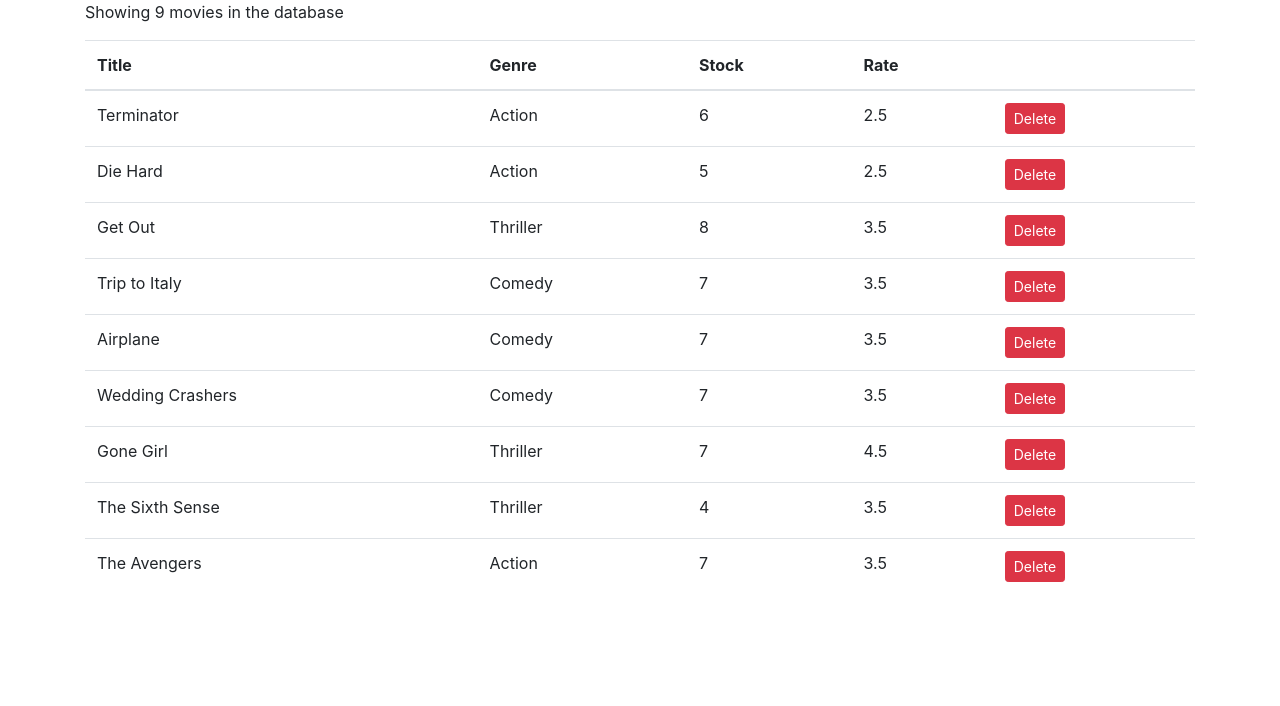
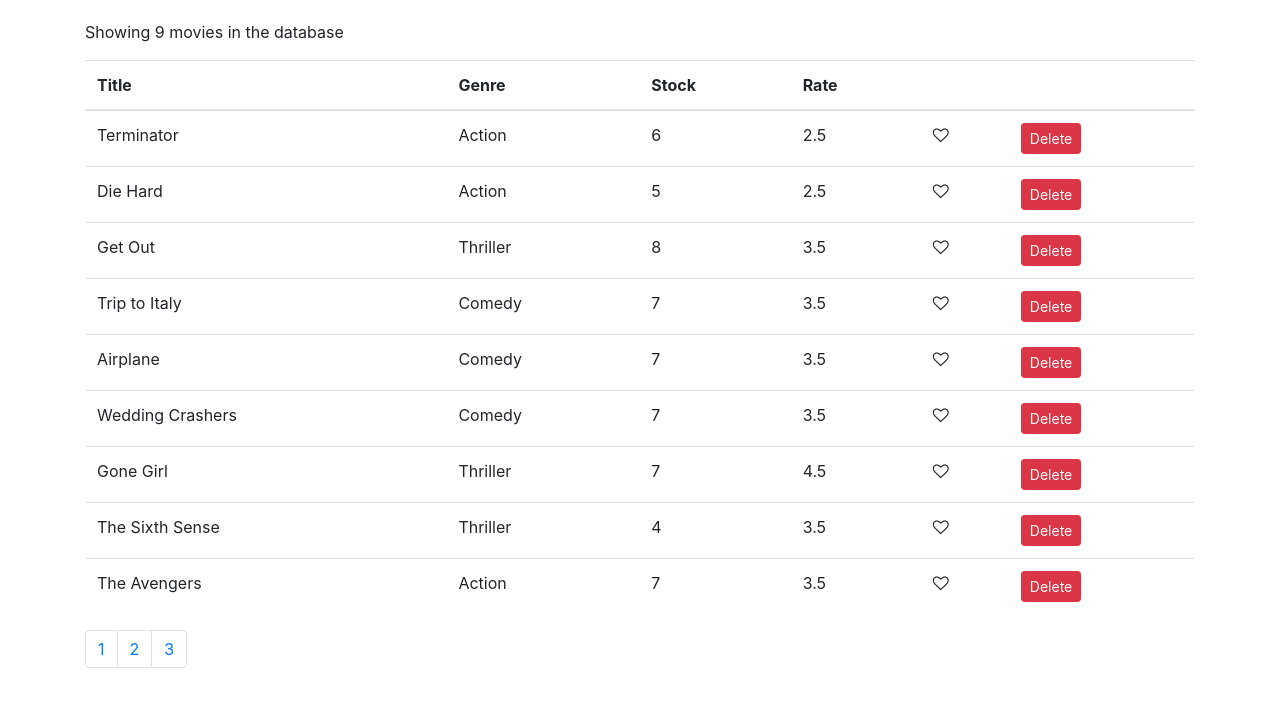
Before and after one commit to AlexRekish/vidly, a React (Create React App) app in the folder client/: page / in a window 1280 px wide. Shown: the top 706 px of the page. Built offline with nearby package versions, Linux system fonts and the light colour scheme.

Commit message:
Second react exercise done. Pagination in progress

```diff
--- a/client/src/App.js
+++ b/client/src/App.js
@@ -5,31 +5,50 @@
 import { getMovies } from './services/fakeMovieService';
 import Movies from './components/Movies/Movies';
 
-const movies = getMovies();
+const movies = getMovies().map(movie => {
+  return { ...movie, liked: false };
+});
 
 class App extends Component {
   state = {
-    movies
+    movies,
+    pageSize: 4
   }
   deleteMovieHandler = (id) => {
-    const updatedMovies = [...this.state.movies];
+    const updatedMovies = this.state.movies.slice();
     const index = updatedMovies.findIndex(movie => movie._id === id);
     updatedMovies.splice(index, 1);
     this.setState({ movies: updatedMovies });
   }
 
-  checkNumberMovies = () => {
+  likeMovieHandler = (id) => {
+    const updatedMovies = this.state.movies.slice();
+    const index = updatedMovies.findIndex(movie => movie._id === id);
+    updatedMovies[index].liked = !updatedMovies[index].liked;
+    this.setState({ movies: updatedMovies });
+  }
+
+  pageChangeHadler = () => {
+    console.log('Page changed');
+  }
+
+  checkNumberOfMovies = () => {
     if (!this.state.movies.length) return <p>There are no movies in the database</p>;
     return <p>Showing {this.state.movies.length} movies in the database</p>;
   };
 
   render() {
+    const { movies, pageSize } = this.state;
     return (
       <main className="container">
-        {this.checkNumberMovies()}
         <Movies
-          movies={this.state.movies}
+          count={this.checkNumberOfMovies()}
+          movies={movies}
           deleteMovie={this.deleteMovieHandler}
+          onLike={this.likeMovieHandler}
+          itemCount={movies.length}
+          pageSize={pageSize}
+          onPageChanged={this.pageChangeHadler}
         />
       </main>
     );
--- /dev/null
+++ b/client/src/components/Common/Like/Like.js
@@ -0,0 +1,14 @@
+import React from 'react';
+
+const like = (props) => {
+  const heartCode = props.liked ? "fa fa-heart" : "fa fa-heart-o";
+  return (
+      <i
+        className={heartCode}
+        onClick={props.onLike}
+        style={{cursor: "pointer"}}
+      ></i>
+   );
+}
+
+export default like;
--- /dev/null
+++ b/client/src/components/Common/Pagination/Pagination.js
@@ -0,0 +1,23 @@
+import React from 'react';
+
+const pagination = (props) => {
+  const { itemCount, pageSize, onPageChanged } = props;
+  const itemCounts = Math.ceil(itemCount / pageSize);
+  if (itemCounts === 1) return null;
+  const pages = new Array(itemCounts).fill().map((page, index) => index + 1);
+  return (
+      <ul className="pagination">
+        { pages.map(page => (
+          <li
+            className="page-item"
+            key={page}
+            onClick={onPageChanged}
+          >
+            <a className="page-link" href="#">{page}</a>
+          </li>
+        ))}
+    </ul>
+  );
+}
+
+export default pagination;
--- a/client/src/components/Movies/Movie/Movie.js
+++ b/client/src/components/Movies/Movie/Movie.js
@@ -1,12 +1,25 @@
 import React from 'react';
+import Like from '../../Common/Like/Like';
 
 const movie = (props) => {
+  const {
+    title,
+    genre,
+    numberInStock: stock,
+    dailyRentalRate: rate
+  } = props.movie;
   return (
     <tr>
-      <td>{props.title}</td>
-      <td>{props.genre}</td>
-      <td>{props.stock}</td>
-      <td>{props.rate}</td>
+      <td>{title}</td>
+      <td>{genre.name}</td>
+      <td>{stock}</td>
+      <td>{rate}</td>
+      <td>
+        <Like
+          onLike={props.onLike}
+          liked={props.liked}
+        />
+      </td>
       <td>
         <button
           onClick={props.delete}
--- a/client/src/components/Movies/Movies.js
+++ b/client/src/components/Movies/Movies.js
@@ -1,17 +1,20 @@
 import React from "react";
 import Movie from "./Movie/Movie";
+import Pagination from '../Common/Pagination/Pagination';
+
 
 const movies = props => (
+  <React.Fragment>
+    {props.count}
     <table className="table">
       <tbody>
         {props.movies.map(movie => (
           <Movie
-          title={movie.title}
-          genre={movie.genre.name}
-          stock={movie.numberInStock}
-          rate={movie.dailyRentalRate}
+            movie={movie}
             key={movie._id}
             delete={() => props.deleteMovie(movie._id)}
+            onLike={() => props.onLike(movie._id)}
+            liked={movie.liked}
           />
         ))}
       </tbody>
@@ -21,10 +24,17 @@
           <th>Genre</th>
           <th>Stock</th>
           <th>Rate</th>
-        <th />
+          <th/>
+          <th/>
         </tr>
       </thead>
     </table>
+    <Pagination
+      itemCount={props.itemCount}
+      pageSize={props.pageSize}
+      onPageChanged={props.onPageChanged}
+    />
+  </React.Fragment>
 );
 
 export default movies;
--- a/client/src/index.css
+++ b/client/src/index.css
@@ -1,5 +1,5 @@
 body {
   margin: 0;
-  padding: 0;
+  padding: 20px 0 0 0;
   font-family: sans-serif;
 }
```
Lines whose indentation alone changed are shown as unchanged.
